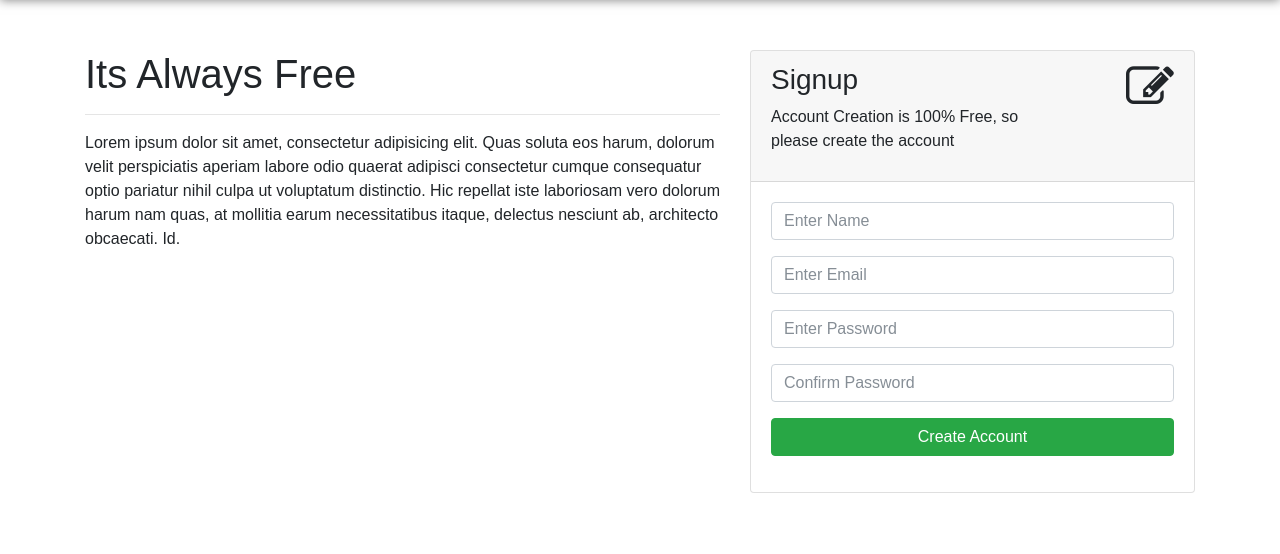
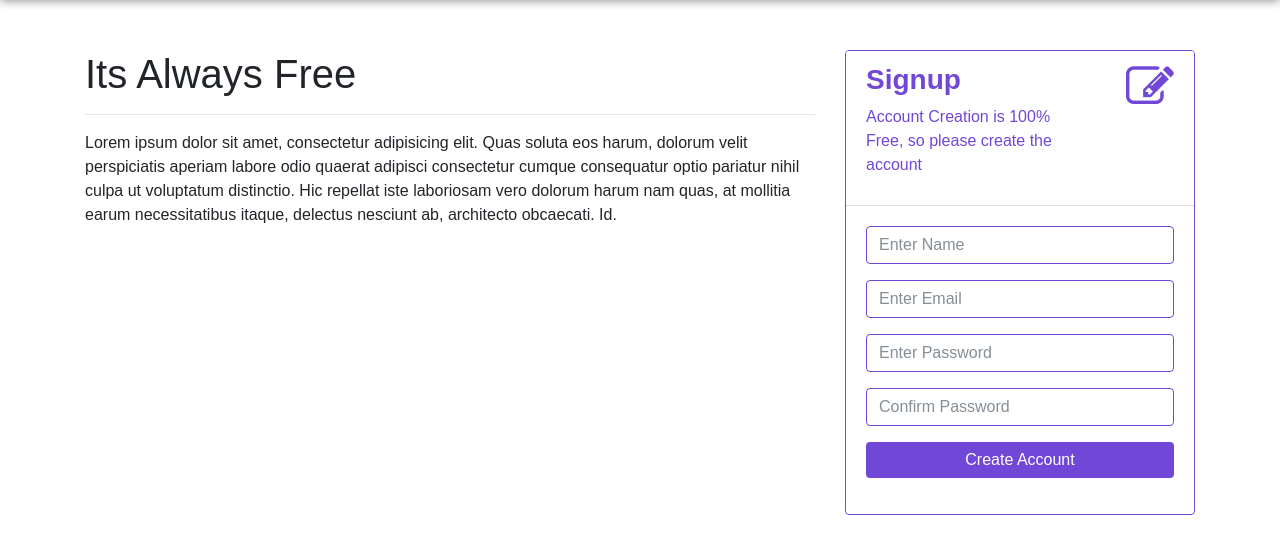
Before and after one commit to shahlakshya1988/ajax_php_signupform, a PHP site: page / in a window 1280 px wide. Shown: the part 56-610 px from the top of the page. Run offline with PHP 8.4, Linux system fonts and the light colour scheme.

Commit message:
9. Style The Signup Form With CSS3

```diff
--- a/assets/css/styles.css
+++ b/assets/css/styles.css
@@ -19,3 +19,28 @@ nav.custom-nav ul li a,nav.custom-nav a{
 .content{
 	margin-top:50px;
 }
+/**** ==== Signup Design ====***/
+.card{
+	border-color:#7047d7;
+}
+.card-header{
+	color:#7047d7;
+	background-color:#fff;
+}
+.form-heading{
+	font-weight:700;
+}
+.form-control{
+	border-color:#7047d7;
+}
+.form-btn{
+	background-color:#7047d7;
+	border:0px;
+}
+.form-btn:hover{
+	background-color:#7047d7;
+}
+.form-btn:focus{
+	background-color:#7047d7 !important;
+}
+/**** ==== Signup Design ====***/
--- a/index.php
+++ b/index.php
@@ -36,14 +36,14 @@
     <div class="container">
         <div class="row">
             <!-- ==== div.col-md-7.content ==== -->
-            <div class="col-md-7 content">
+            <div class="col-md-8 content">
                 <h1>Its Always Free</h1>
                 <hr>
                 <p>Lorem ipsum dolor sit amet, consectetur adipisicing elit. Quas soluta eos harum, dolorum velit perspiciatis aperiam labore odio quaerat adipisci consectetur cumque consequatur optio pariatur nihil culpa ut voluptatum distinctio. Hic repellat iste laboriosam vero dolorum harum nam quas, at mollitia earum necessitatibus itaque, delectus nesciunt ab, architecto obcaecati. Id.</p>
             </div>
             <!-- ==== div.col-md-7.content ==== -->
             <!-- ==== div.col-md-5.content ==== -->
-            <div class="col-md-5 content">
+            <div class="col-md-4 content">
                 <div class="card">
                     <div class="card-header">
                         <div class="row">
@@ -81,7 +81,7 @@
                             </div>
                             <!-- div.form-group -->
                             <div class="form-group">
-                                <button type="submit" name="submit"  id="submit" class="btn btn-success btn-block">Create Account</button>
+                                <button type="submit" name="submit"  id="submit" class="btn btn-success btn-block form-btn">Create Account</button>
                             </div>
                             <!-- div.form-group -->
                         </form>
```
